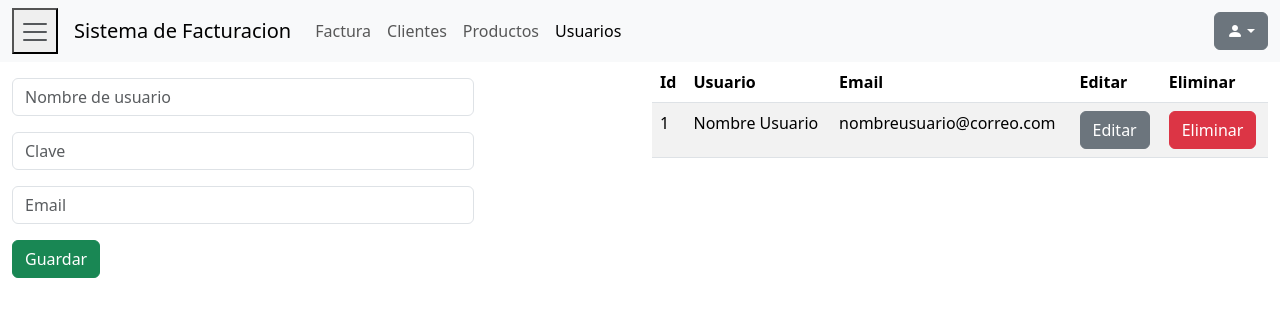
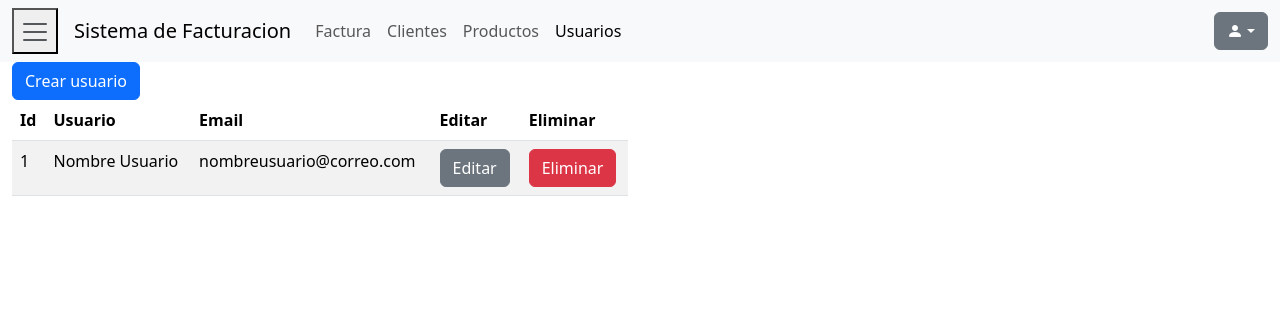
Before and after one commit to ByronGTh/invoice-app, a React (Vite) app: page /usuarios in a window 1280 px wide. Shown: the top 316 px of the page. Built offline with nearby package versions, Linux system fonts and the light colour scheme.

Commit message:
src/componentes/mdl-usuario/ListaDeUsuarios.jsx: Agregada validacion para ocultar y mostrar formulario con los botos de nuevo usuario y cerrar

```diff
--- a/src/componentes/mdl-usuario/ListaDeUsuarios.jsx
+++ b/src/componentes/mdl-usuario/ListaDeUsuarios.jsx
@@ -20,6 +20,7 @@ export const ListaDeUsuarios = ()=>{
 
     const [usuarios, dispatch] = useReducer(usersReducer, initialUsers);
     const [usuarioSeleccionado, setUsuarioSeleccionado] = useState(initialUserForm);
+    const [formularioVisible, setFormularioVisible] = useState(false);
 
     const handlerAgregarUsuario = ( usuario ) => {
         let type;
@@ -40,10 +41,12 @@ export const ListaDeUsuarios = ()=>{
             (!usuario.id) ? 'El usuario a sido creado correctamente' : 'El usuario ha sido actualizado correctamente',
             'success'
         )
+        handlerCerrarFormulario();
     }
 
     const handlerModificar = (usuario) => {
         setUsuarioSeleccionado({ ...usuario });
+        setFormularioVisible(true);
     }
 
     const handlerEliminarUsuario = ( id ) =>{
@@ -72,11 +75,27 @@ export const ListaDeUsuarios = ()=>{
 
     }
 
+    const handlerAbrirFormulario = () => {
+        setFormularioVisible(true);
+    }
+
+    const handlerCerrarFormulario = () => {
+        setFormularioVisible(false);
+        setUsuarioSeleccionado(initialUserForm);
+    }
+
     return(<div className="row">
+        {!formularioVisible ||
+            <div className="col-6">
+                <FormularioUsuario handlerAgregarUsuario={ handlerAgregarUsuario } usuarioSeleccionado={ usuarioSeleccionado } handlerCerrarFormulario={ handlerCerrarFormulario } />
+            </div>
+        }
+
         <div className="col-6">
-            <FormularioUsuario handlerAgregarUsuario={ handlerAgregarUsuario } usuarioSeleccionado={ usuarioSeleccionado }/>
-        </div>
-        <div className="col-6">
+            {formularioVisible ||
+                <button className="btn btn-primary" onClick={()=>{setFormularioVisible(true)}}>Crear usuario</button>
+            }
+
             {usuarios.length === 0
             ? <div className="alert alert-warning">No hay usuarios en el sistema</div>
             : <table className="table table-hover table-striped">
```
